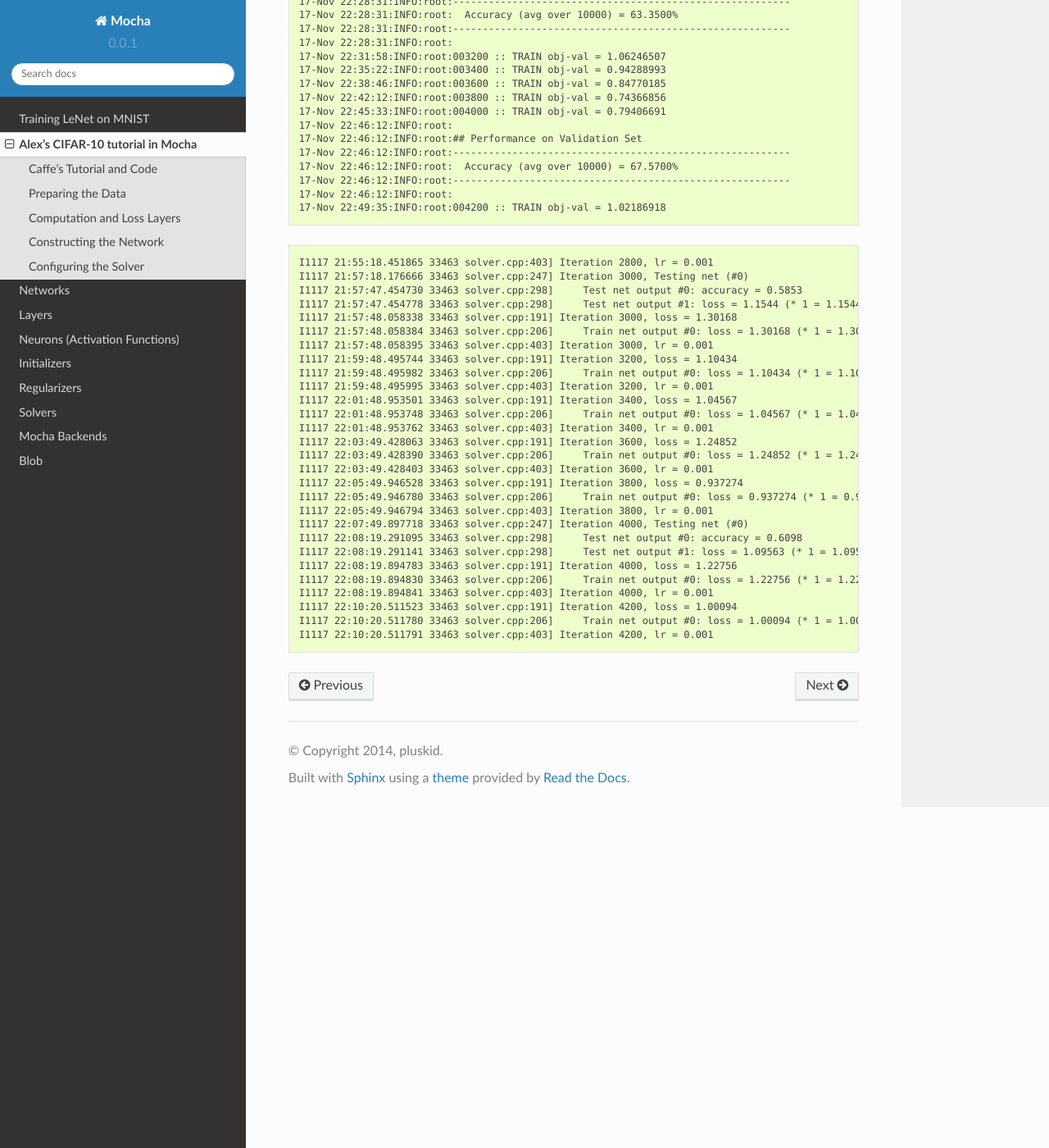
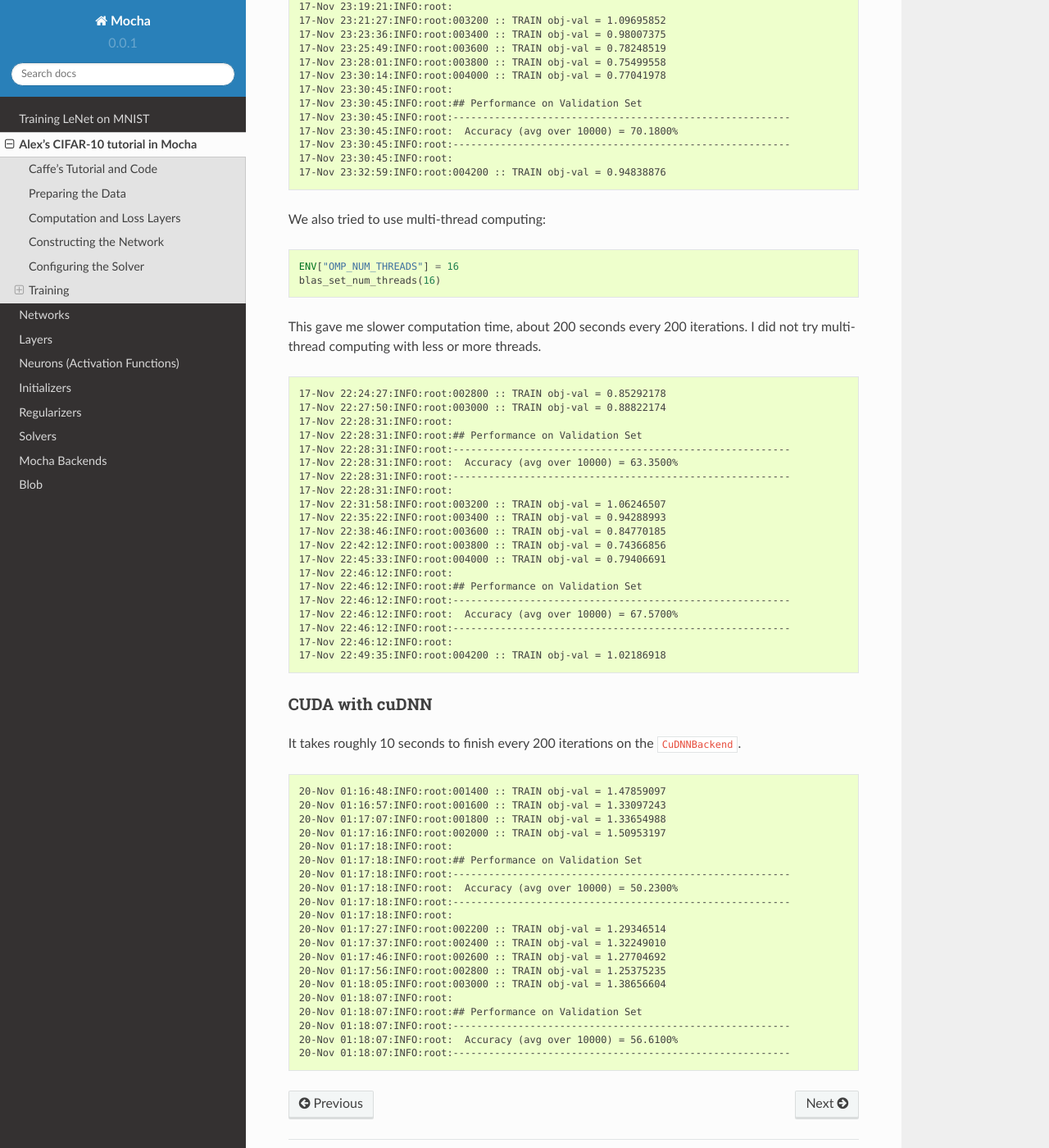
Before and after one commit to pluskid/Mocha.jl, a Sphinx documentation site: the page built from docs/tutorial/cifar10.rst, in a window 1280 px wide and 1400 px high, scrolled down 5674 px. Shown: the whole window at 82% size. Built offline with Sphinx 7.4.7 and the Read the Docs theme 2.0.0, drawn with Linux system fonts in a browser that asks for light colours; some of the changed text lies outside the part shown.

Commit message:
update CIFAR-10 document

```diff
--- a/docs/tutorial/cifar10.rst
+++ b/docs/tutorial/cifar10.rst
@@ -81,8 +81,8 @@
 
 .. code-block:: julia
 
-   data_tr_layer = HDF5DataLayer(source="data/train.txt", batch_size=100)
-   data_tt_layer = HDF5DataLayer(source="data/test.txt", batch_size=100)
+   data_tr_layer = HDF5DataLayer(name="data-train", source="data/train.txt", batch_size=100)
+   data_tt_layer = HDF5DataLayer(name="data-test", source="data/test.txt", batch_size=100)
 
 In order to share the definition of common computation layers, Caffe use the
 same file to define both the training and test networks, and use *phase* to
@@ -137,43 +137,43 @@
        stride=(1,1), filter_init=GaussianInitializer(std=0.0001),
        bottoms=[:data], tops=[:conv1])
 
-Several remarks:
+.. Tip::
 
-* The ``pad``, ``kernel_size`` and ``stride`` parameters in Caffe means the same
-  pad for both the *width* and *height* dimension unless specified explicitly.
-  In Mocha, we always explicitly use a 2-tuple to specify the parameters for the
-  two dimensions.
-* A *filler* in Caffe corresponds to an :doc:`initializer
-  </user-guide/initializer>` in Mocha.
-* Mocha has a constant initializer (initialize to 0) for the bias by default, so
-  we do not need to specify it explicitly.
+   * The ``pad``, ``kernel_size`` and ``stride`` parameters in Caffe means the same
+     pad for both the *width* and *height* dimension unless specified explicitly.
+     In Mocha, we always explicitly use a 2-tuple to specify the parameters for the
+     two dimensions.
+   * A *filler* in Caffe corresponds to an :doc:`initializer
+     </user-guide/initializer>` in Mocha.
+   * Mocha has a constant initializer (initialize to 0) for the bias by default, so
+     we do not need to specify it explicitly.
 
 The rest of the translated Mocha computation layers are listed here:
 
 .. code-block:: julia
 
-   pool1_layer = PoolingLayer(kernel=(3,3), stride=(2,2), neuron=Neurons.ReLU(),
+   pool1_layer = PoolingLayer(name="pool1", kernel=(3,3), stride=(2,2), neuron=Neurons.ReLU(),
        bottoms=[:conv1], tops=[:pool1])
-   norm1_layer = LRNLayer(kernel=3, scale=5e-5, power=0.75, mode=LRNMode.WithinChannel(),
+   norm1_layer = LRNLayer(name="norm1", kernel=3, scale=5e-5, power=0.75, mode=LRNMode.WithinChannel(),
        bottoms=[:pool1], tops=[:norm1])
    conv2_layer = ConvolutionLayer(name="conv2", n_filter=32, kernel=(5,5), pad=(2,2),
        stride=(1,1), filter_init=GaussianInitializer(std=0.01),
        bottoms=[:norm1], tops=[:conv2], neuron=Neurons.ReLU())
-   pool2_layer = PoolingLayer(kernel=(3,3), stride=(2,2), pooling=Pooling.Mean(),
+   pool2_layer = PoolingLayer(name="pool2", kernel=(3,3), stride=(2,2), pooling=Pooling.Mean(),
        bottoms=[:conv2], tops=[:pool2])
-   norm2_layer = LRNLayer(kernel=3, scale=5e-5, power=0.75, mode=LRNMode.WithinChannel(),
+   norm2_layer = LRNLayer(name="norm2", kernel=3, scale=5e-5, power=0.75, mode=LRNMode.WithinChannel(),
        bottoms=[:pool2], tops=[:norm2])
    conv3_layer = ConvolutionLayer(name="conv3", n_filter=64, kernel=(5,5), pad=(2,2),
        stride=(1,1), filter_init=GaussianInitializer(std=0.01),
        bottoms=[:norm2], tops=[:conv3], neuron=Neurons.ReLU())
-   pool3_layer = PoolingLayer(kernel=(3,3), stride=(2,2), pooling=Pooling.Mean(),
+   pool3_layer = PoolingLayer(name="pool3", kernel=(3,3), stride=(2,2), pooling=Pooling.Mean(),
        bottoms=[:conv3], tops=[:pool3])
-   ip1_layer   = InnerProductLayer(output_dim=10, weight_init=GaussianInitializer(std=0.01),
+   ip1_layer   = InnerProductLayer(name="ip1", output_dim=10, weight_init=GaussianInitializer(std=0.01),
        weight_regu=L2Regu(250), bottoms=[:pool3], tops=[:ip1])
 
-Another remark that you might have already noticed is that Mocha does not have
-a ReLU layer. Instead, ReLU, like Sigmoid, are treated as :doc:`neurons or
-activation functions </user-guide/neuron>` attached to layers.
+You might have already noticed is that Mocha does not have a ReLU layer.
+Instead, ReLU, like Sigmoid, are treated as :doc:`neurons or activation
+functions </user-guide/neuron>` attached to layers.
 
 Constructing the Network
 ------------------------
@@ -202,7 +202,7 @@
    #sys = System(CPUBackend())
    init(sys)
 
-   net = Net(sys, [data_tr_layer, common_layers..., loss_layer])
+   net = Net("CIFAR10-train", sys, [data_tr_layer, common_layers..., loss_layer])
 
 Configuring the Solver
 ----------------------
@@ -263,24 +263,44 @@
    # report training progress every 200 iterations
    add_coffee_break(solver, TrainingSummary(), every_n_iter=200)
 
-   # show performance on test data every 1000 iterations
-   test_net = Net(sys, [data_tt_layer, common_layers..., acc_layer])
-   add_coffee_break(solver, ValidationPerformance(test_net), every_n_iter=1000)
-
    # save snapshots every 5000 iterations
    add_coffee_break(solver,
        Snapshot("snapshots", auto_load=true),
        every_n_iter=5000)
 
-
+   # show performance on test data every 1000 iterations
+   test_net = Net("CIFAR10-test", sys, [data_tt_layer, common_layers..., acc_layer])
+   add_coffee_break(solver, ValidationPerformance(test_net), every_n_iter=1000)
 
 .. [3] Looking at the Caffe's solver configuration, I happily realized that I am
    not the only person in the world who sometimes mis-type o as 0. :P
+
+Training
+--------
+
+Now we could start training by calling ``solve(solver, net)``. Depending on
+different :doc:`backends </user-guide/backend>`, the training speed could vary.
+Here are some sample training logs from my own test. Note this is **not**
+a controlled comparison, just to get a rough feeling.
+
+Pure Julia on CPU
+~~~~~~~~~~~~~~~~~
+
+15 min ?
+
+CPU with Native Extension
+~~~~~~~~~~~~~~~~~~~~~~~~~
+
+We enabled Mocha's native extension, but disabled OpenMP by setting the OMP
+number of threads to 1:
 
 .. code-block:: julia
 
    ENV["OMP_NUM_THREADS"] = 1
    blas_set_num_threads(1)
+
+According to the log, it takes roughly 130 seconds to finish every 200
+iterations.
 
 .. code-block:: text
 
@@ -305,11 +325,15 @@
    17-Nov 23:30:45:INFO:root:
    17-Nov 23:32:59:INFO:root:004200 :: TRAIN obj-val = 0.94838876
 
+We also tried to use multi-thread computing:
 
 .. code-block:: julia
 
    ENV["OMP_NUM_THREADS"] = 16
    blas_set_num_threads(16)
+
+This gave me slower computation time, about 200 seconds every 200 iterations.
+I did not try multi-thread computing with less or more threads.
 
 .. code-block:: text
 
@@ -334,33 +358,31 @@
    17-Nov 22:46:12:INFO:root:
    17-Nov 22:49:35:INFO:root:004200 :: TRAIN obj-val = 1.02186918
 
+CUDA with cuDNN
+~~~~~~~~~~~~~~~
+
+It takes roughly 10 seconds to finish every 200 iterations on the
+``CuDNNBackend``.
+
 .. code-block:: text
 
-   I1117 21:55:18.451865 33463 solver.cpp:403] Iteration 2800, lr = 0.001
-   I1117 21:57:18.176666 33463 solver.cpp:247] Iteration 3000, Testing net (#0)
-   I1117 21:57:47.454730 33463 solver.cpp:298]     Test net output #0: accuracy = 0.5853
-   I1117 21:57:47.454778 33463 solver.cpp:298]     Test net output #1: loss = 1.1544 (* 1 = 1.1544 loss)
-   I1117 21:57:48.058338 33463 solver.cpp:191] Iteration 3000, loss = 1.30168
-   I1117 21:57:48.058384 33463 solver.cpp:206]     Train net output #0: loss = 1.30168 (* 1 = 1.30168 loss)
-   I1117 21:57:48.058395 33463 solver.cpp:403] Iteration 3000, lr = 0.001
-   I1117 21:59:48.495744 33463 solver.cpp:191] Iteration 3200, loss = 1.10434
-   I1117 21:59:48.495982 33463 solver.cpp:206]     Train net output #0: loss = 1.10434 (* 1 = 1.10434 loss)
-   I1117 21:59:48.495995 33463 solver.cpp:403] Iteration 3200, lr = 0.001
-   I1117 22:01:48.953501 33463 solver.cpp:191] Iteration 3400, loss = 1.04567
-   I1117 22:01:48.953748 33463 solver.cpp:206]     Train net output #0: loss = 1.04567 (* 1 = 1.04567 loss)
-   I1117 22:01:48.953762 33463 solver.cpp:403] Iteration 3400, lr = 0.001
-   I1117 22:03:49.428063 33463 solver.cpp:191] Iteration 3600, loss = 1.24852
-   I1117 22:03:49.428390 33463 solver.cpp:206]     Train net output #0: loss = 1.24852 (* 1 = 1.24852 loss)
-   I1117 22:03:49.428403 33463 solver.cpp:403] Iteration 3600, lr = 0.001
-   I1117 22:05:49.946528 33463 solver.cpp:191] Iteration 3800, loss = 0.937274
-   I1117 22:05:49.946780 33463 solver.cpp:206]     Train net output #0: loss = 0.937274 (* 1 = 0.937274 loss)
-   I1117 22:05:49.946794 33463 solver.cpp:403] Iteration 3800, lr = 0.001
-   I1117 22:07:49.897718 33463 solver.cpp:247] Iteration 4000, Testing net (#0)
-   I1117 22:08:19.291095 33463 solver.cpp:298]     Test net output #0: accuracy = 0.6098
-   I1117 22:08:19.291141 33463 solver.cpp:298]     Test net output #1: loss = 1.09563 (* 1 = 1.09563 loss)
-   I1117 22:08:19.894783 33463 solver.cpp:191] Iteration 4000, loss = 1.22756
-   I1117 22:08:19.894830 33463 solver.cpp:206]     Train net output #0: loss = 1.22756 (* 1 = 1.22756 loss)
-   I1117 22:08:19.894841 33463 solver.cpp:403] Iteration 4000, lr = 0.001
-   I1117 22:10:20.511523 33463 solver.cpp:191] Iteration 4200, loss = 1.00094
-   I1117 22:10:20.511780 33463 solver.cpp:206]     Train net output #0: loss = 1.00094 (* 1 = 1.00094 loss)
-   I1117 22:10:20.511791 33463 solver.cpp:403] Iteration 4200, lr = 0.001
+   20-Nov 01:16:48:INFO:root:001400 :: TRAIN obj-val = 1.47859097
+   20-Nov 01:16:57:INFO:root:001600 :: TRAIN obj-val = 1.33097243
+   20-Nov 01:17:07:INFO:root:001800 :: TRAIN obj-val = 1.33654988
+   20-Nov 01:17:16:INFO:root:002000 :: TRAIN obj-val = 1.50953197
+   20-Nov 01:17:18:INFO:root:
+   20-Nov 01:17:18:INFO:root:## Performance on Validation Set
+   20-Nov 01:17:18:INFO:root:---------------------------------------------------------
+   20-Nov 01:17:18:INFO:root:  Accuracy (avg over 10000) = 50.2300%
+   20-Nov 01:17:18:INFO:root:---------------------------------------------------------
+   20-Nov 01:17:18:INFO:root:
+   20-Nov 01:17:27:INFO:root:002200 :: TRAIN obj-val = 1.29346514
+   20-Nov 01:17:37:INFO:root:002400 :: TRAIN obj-val = 1.32249010
+   20-Nov 01:17:46:INFO:root:002600 :: TRAIN obj-val = 1.27704692
+   20-Nov 01:17:56:INFO:root:002800 :: TRAIN obj-val = 1.25375235
+   20-Nov 01:18:05:INFO:root:003000 :: TRAIN obj-val = 1.38656604
+   20-Nov 01:18:07:INFO:root:
+   20-Nov 01:18:07:INFO:root:## Performance on Validation Set
+   20-Nov 01:18:07:INFO:root:---------------------------------------------------------
+   20-Nov 01:18:07:INFO:root:  Accuracy (avg over 10000) = 56.6100%
+   20-Nov 01:18:07:INFO:root:---------------------------------------------------------
--- a/docs/tutorial/mnist.rst
+++ b/docs/tutorial/mnist.rst
@@ -265,8 +265,8 @@
 like this:
 
 .. image:: images/MNIST-network.*
-   :scale: 70
    :align: center
+
 
 Now we are ready to add another coffee break to report the validation
 performance:
```
Also changed, not shown: other parts of docs/tutorial/cifar10.rst (+2 -2 lines), README.md (+1 -1 lines), 1 other file.
